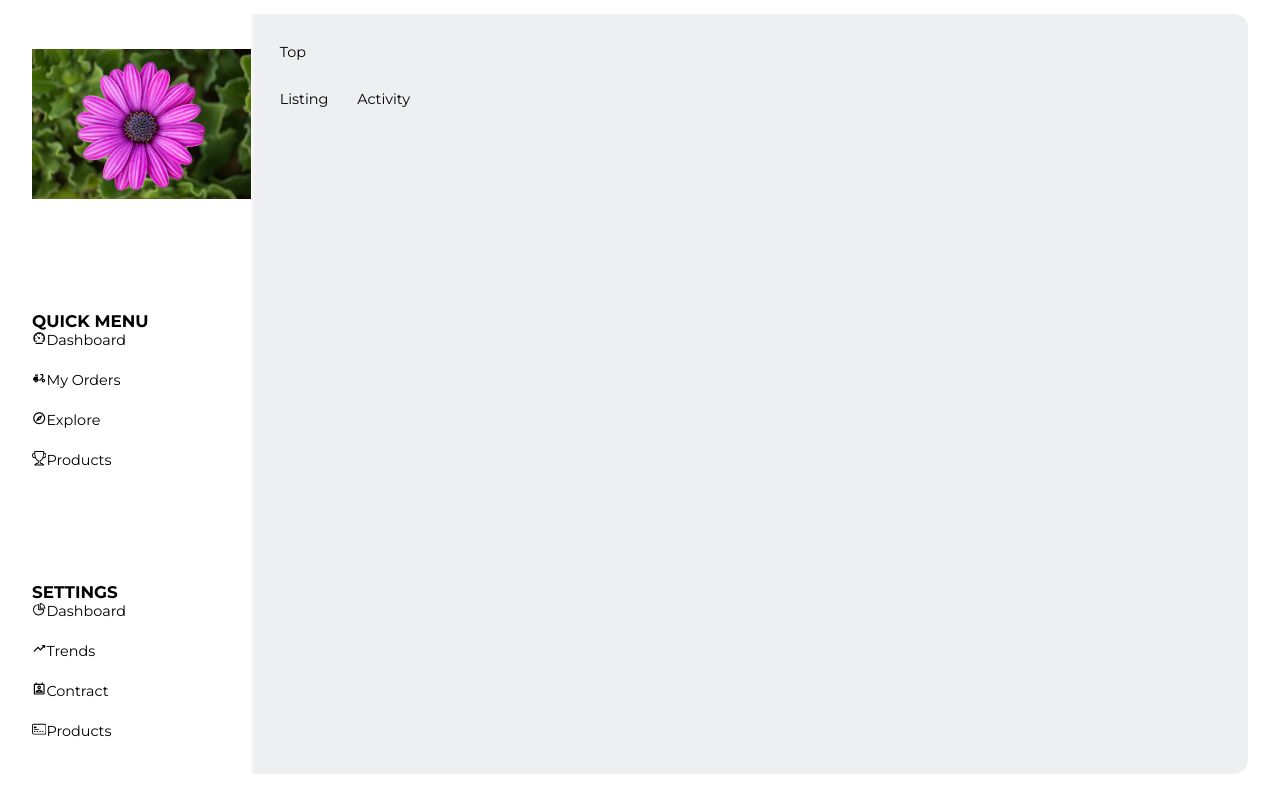
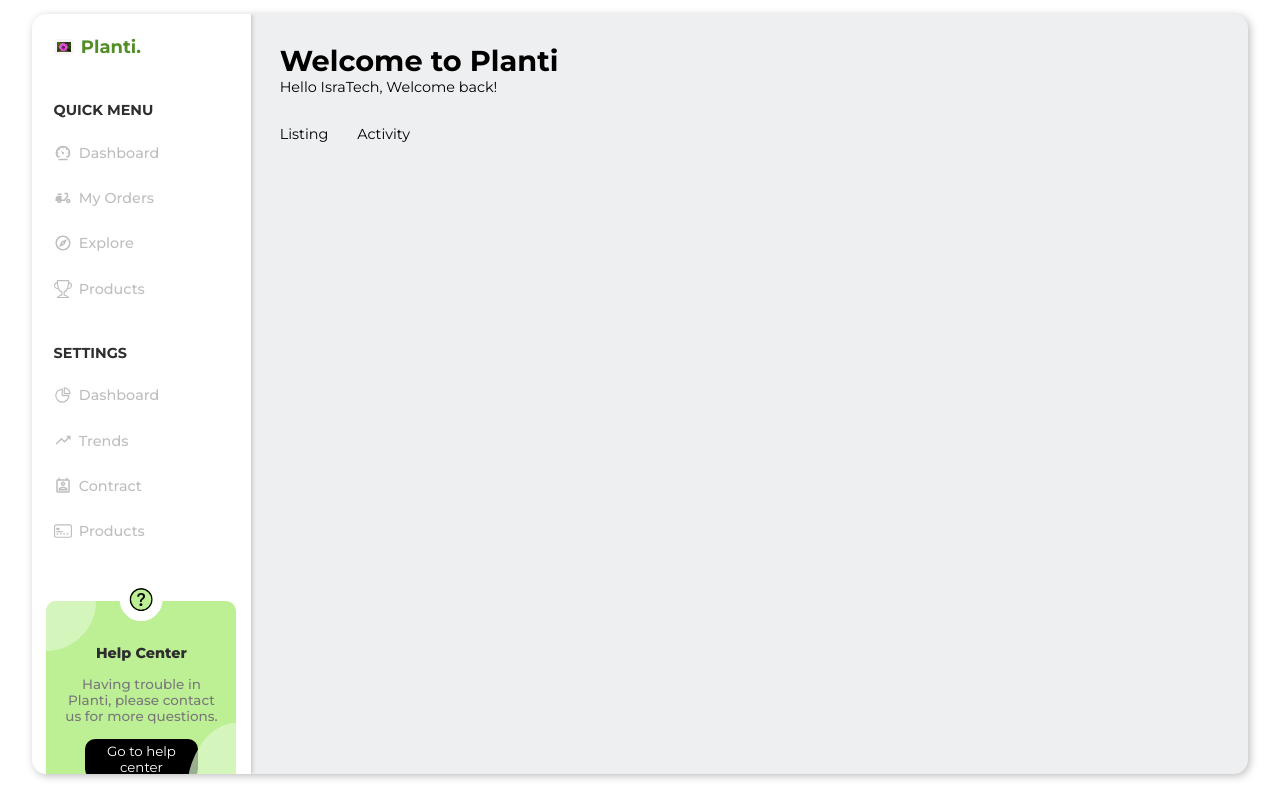
Before and after one commit to JEWOOLAFAVOUR/Plant-Dashboard-, a React (Vite) app: page / in a window 1280 px wide. Built offline with nearby package versions, Linux system fonts and the light colour scheme.

Commit message:
new psushsh

```diff
--- a/src/App.css
+++ b/src/App.css
@@ -101,3 +101,9 @@ body {
     border-radius: 1rem;
     box-shadow: 2px 2px 8px var(--greyText);
 }
+
+/* Hide the scroll thumb  */
+
+::-webkit-scrollbar {
+    display: none;
+}
--- a/src/components/BodySection/TopSection/Top.jsx
+++ b/src/components/BodySection/TopSection/Top.jsx
@@ -3,8 +3,20 @@ import './top.css'
 
 const Top = () => {
     return (
-        <div>Top</div>
+        <div className="topSection">
+            <div className="headerSection flex">
+                <div className="title">
+                    <h1>Welcome to Planti</h1>
+                    <p>Hello IsraTech, Welcome back!</p>
+                </div>
+
+                <div className="searchBar flex">
+                    {/* <input type="text" placeholder='Search Dashboard' /> */}
+                </div>
+            </div>
+        </div>
     )
 }
 
+
 export default Top
--- a/src/components/SideBarSection/SideBar.jsx
+++ b/src/components/SideBarSection/SideBar.jsx
@@ -14,11 +14,12 @@ import { AiOutlinePieChart } from 'react-icons/ai';
 import { BiTrendingUp } from 'react-icons/bi';
 import { MdOutlinePermContactCalendar } from 'react-icons/md';
 import { BsCreditCard2Front } from 'react-icons/bs';
+import { BsQuestionCircle } from 'react-icons/bs';
 
 const SideBar = () => {
     return (
         <div className='sideBar grid'>
-            <div className="logDiv flex">
+            <div className="logoDiv flex">
                 <img src={flower1} alt="Image Name" />
                 <h2>Planti.</h2>
             </div>
@@ -28,27 +29,31 @@ const SideBar = () => {
                 <ul className="menuLists grid">
                     {/* DASH ONE  */}
                     <li className="listItem">
-                        <a href="" className="menuLink"></a>
-                        <IoMdSpeedometer className='icons' />
+                        <a href="#" className="menuLink flex">
+                            <IoMdSpeedometer className='icon' />
                             <span className='smallText'>Dashboard</span>
+                        </a>
                     </li>
                     {/* DASH TWO */}
                     <li className="listItem">
-                        <a href="" className="menuLink"></a>
-                        <MdDeliveryDining className='icons' />
+                        <a href="#" className="menuLink flex">
+                            <MdDeliveryDining className='icon' />
                             <span className='smallText'>My Orders</span>
+                        </a>
                     </li>
                     {/* DASH THREE */}
                     <li className="listItem">
-                        <a href="" className="menuLink"></a>
-                        <MdOutlineExplore className='icons' />
+                        <a href="#" className="menuLink flex">
+                            <MdOutlineExplore className='icon' />
                             <span className='smallText'>Explore</span>
+                        </a>
                     </li>
                     {/* DASH FOUR */}
                     <li className="listItem">
-                        <a href="" className="menuLink"></a>
-                        <BsTrophy className='icons' />
+                        <a href="#" className="menuLink flex">
+                            <BsTrophy className='icon' />
                             <span className='smallText'>Products</span>
+                        </a>
                     </li>
                 </ul>
             </div>
@@ -59,29 +64,46 @@ const SideBar = () => {
                 <ul className="menuLists grid">
                     {/* DASH ONE  */}
                     <li className="listItem">
-                        <a href="" className="menuLink"></a>
-                        <AiOutlinePieChart className='icons' />
+                        <a href="#" className="menuLink flex">
+                            <AiOutlinePieChart className='icon' />
                             <span className='smallText'>Dashboard</span>
+                        </a>
                     </li>
                     {/* DASH TWO */}
                     <li className="listItem">
-                        <a href="" className="menuLink"></a>
-                        <BiTrendingUp className='icons' />
+                        <a href="#" className="menuLink flex">
+                            <BiTrendingUp className='icon' />
                             <span className='smallText'>Trends</span>
+                        </a>
                     </li>
                     {/* DASH THREE */}
                     <li className="listItem">
-                        <a href="" className="menuLink"></a>
-                        <MdOutlinePermContactCalendar className='icons' />
+                        <a href="#" className="menuLink flex">
+                            <MdOutlinePermContactCalendar className='icon' />
                             <span className='smallText'>Contract</span>
+                        </a>
                     </li>
                     {/* DASH FOUR */}
                     <li className="listItem">
-                        <a href="" className="menuLink"></a>
-                        <BsCreditCard2Front className='icons' />
+                        <a href="#" className="menuLink flex">
+                            <BsCreditCard2Front className='icon' />
                             <span className='smallText'>Products</span>
+                        </a>
                     </li>
                 </ul>
+            </div>
+
+
+
+            <div className="sideBarCard">
+                <BsQuestionCircle className='icon' />
+                <div className="cardContent">
+                    <div className="circle1"></div>
+                    <div className="circle2"></div>
+                    <h3>Help Center</h3>
+                    <p>Having trouble in Planti, please contact us for more questions.</p>
+                    <button className='endBtn'>Go to help center</button>
+                </div>
             </div>
         </div>
     )
--- a/src/components/SideBarSection/sidebar.css
+++ b/src/components/SideBarSection/sidebar.css
@@ -6,7 +6,7 @@
   --blackColor: hsl(0, 0%, 18%);
   --textColor: hsl(240, 1%, 48%);
   --bgColor: hsl(220, 10%, 94%);
-  --greyText: hsl(190, 190%, 190%);
+  --greyText: rgb(190, 190, 190);
   --inputColor: hsl(330, 12%, 97%);
   /* FONT  */
   --biggestFontSize: 2.5rem;
@@ -36,4 +36,121 @@
   background: var(--inputColor);
   border-radius: 2px;
   padding: 0.2rem;
+}
+.sideBar .logoDiv h2 {
+  font-size: var(--h2FontSize);
+  color: var(--PrimaryColor);
+}
+.sideBar .menuDiv .divTitle,
+.sideBar .settingsDiv .divTitle {
+  font-size: var(--h3);
+  color: var(--blackColor);
+  padding: 0 1.5rem 1.5rem;
+}
+.sideBar .menuDiv .menuLists .listItem,
+.sideBar .settingsDiv .menuLists .listItem {
+  padding: 0.2rem 1.5rem;
+  width: 100%;
+  position: relative;
+}
+.sideBar .menuDiv .menuLists .listItem::before,
+.sideBar .settingsDiv .menuLists .listItem::before {
+  position: absolute;
+  content: "";
+  height: 0%;
+  left: 0;
+  width: 5px;
+  bottom: 0;
+  border-top-right-radius: 10px;
+  border-bottom-right-radius: 10px;
+  background: var(--PrimaryColor);
+}
+.sideBar .menuDiv .menuLists .listItem .menuLink,
+.sideBar .settingsDiv .menuLists .listItem .menuLink {
+  color: var(--greyText);
+  font-weight: 500;
+}
+.sideBar .menuDiv .menuLists .listItem .menuLink .icon,
+.sideBar .settingsDiv .menuLists .listItem .menuLink .icon {
+  margin-right: 0.5rem;
+}
+.sideBar .menuDiv .menuLists .listItem:hover .menuLink,
+.sideBar .settingsDiv .menuLists .listItem:hover .menuLink {
+  color: var(--PrimaryColor);
+  transition: 0;
+}
+.sideBar .menuDiv .menuLists .listItem:hover::before,
+.sideBar .settingsDiv .menuLists .listItem:hover::before {
+  height: 100%;
+  transition: 0.3s ease;
+}
+.sideBar .sideBarCard {
+  width: 100%;
+  padding: 1rem;
+  text-align: center;
+  position: relative;
+}
+.sideBar .sideBarCard .icon {
+  position: absolute;
+  background: var(--HoverColor);
+  border: 10px solid var(--whiteColor);
+  font-size: 3rem;
+  border-radius: 50%;
+  top: -8px;
+  right: 50%;
+  transform: translate(50%);
+  z-index: 100;
+}
+.sideBar .sideBarCard .cardContent {
+  position: relative;
+  padding: 1rem;
+  background: var(--HoverColor);
+  border-radius: 10px;
+  overflow: hidden;
+}
+.sideBar .sideBarCard .cardContent h3 {
+  font-size: var(--h3FontSize);
+  margin-top: 1rem;
+  padding: 1rem 0;
+  font-weight: 800;
+  color: var(--blackColor);
+}
+.sideBar .sideBarCard .cardContent p {
+  font-size: var(--normalFontSize);
+  color: var(--textColor);
+  padding-bottom: 1rem;
+  font-weight: 500;
+}
+.sideBar .sideBarCard .cardContent .endBtn {
+  width: 70%;
+  height: 40px;
+  border: none;
+  border-radius: 10px;
+  cursor: pointer;
+  color: var(--whiteColor);
+  background: black;
+}
+.sideBar .sideBarCard .cardContent .endBtn:hover {
+  background: black;
+  color: var(--whiteColor);
+}
+.sideBar .sideBarCard .cardContent .circle1,
+.sideBar .sideBarCard .cardContent .circle2 {
+  position: absolute;
+  background-color: var(--paleGreen);
+  border-radius: 50%;
+  opacity: 0.7;
+}
+.sideBar .sideBarCard .cardContent .circle1 {
+  height: 100px;
+  width: 100px;
+  top: -50px;
+  left: -50px;
+}
+.sideBar .sideBarCard .cardContent .circle2 {
+  height: 150px;
+  width: 100px;
+  bottom: -80px;
+  right: -50px;
+  z-index: 1;
 }/*# sourceMappingURL=sidebar.css.map */
--- a/src/components/SideBarSection/sidebar.scss
+++ b/src/components/SideBarSection/sidebar.scss
@@ -6,7 +6,8 @@
   --blackColor: hsl(0, 0%, 18%);
   --textColor: hsl(240, 1%, 48%);
   --bgColor: hsl(220, 10%, 94%);
-  --greyText: hsl(190, 190%, 190%);
+  //   --greyText: hsl(240, 1%, 48%);
+  --greyText: rgb(190, 190, 190);
   --inputColor: hsl(330, 12%, 97%);
 
   /* FONT  */
@@ -38,5 +39,137 @@
       border-radius: 2px;
       padding: 0.2rem;
     }
+
+    h2 {
+      font-size: var(--h2FontSize);
+      color: var(--PrimaryColor);
+    }
+  }
+
+  .menuDiv,
+  .settingsDiv {
+    .divTitle {
+      font-size: var(--h3);
+      color: var(--blackColor);
+      padding: 0 1.5rem 1.5rem;
+    }
+
+    .menuLists {
+      .listItem {
+        padding: 0.2rem 1.5rem;
+        width: 100%;
+        position: relative;
+
+        &::before {
+          position: absolute;
+          content: "";
+          height: 0%;
+          left: 0;
+          width: 5px;
+          bottom: 0;
+          border-top-right-radius: 10px;
+          border-bottom-right-radius: 10px;
+          background: var(--PrimaryColor);
+        }
+
+        .menuLink {
+          color: var(--greyText);
+          font-weight: 500;
+
+          .icon {
+            margin-right: 0.5rem;
+          }
+        }
+
+        &:hover .menuLink {
+          color: var(--PrimaryColor);
+          transition: 0;
+        }
+
+        &:hover::before {
+          height: 100%;
+          transition: 0.3s ease;
+        }
+      }
+    }
+  }
+
+  .sideBarCard {
+    width: 100%;
+    padding: 1rem;
+    text-align: center;
+    position: relative;
+
+    .icon {
+      position: absolute;
+      background: var(--HoverColor);
+      border: 10px solid var(--whiteColor);
+      font-size: 3rem;
+      border-radius: 50%;
+      top: -8px;
+      right: 50%;
+      transform: translate(50%);
+      z-index: 100;
+    }
+
+    .cardContent {
+      position: relative;
+      padding: 1rem;
+      background: var(--HoverColor);
+      border-radius: 10px;
+      overflow: hidden;
+
+      h3 {
+        font-size: var(--h3FontSize);
+        margin-top: 1rem;
+        padding: 1rem 0;
+        font-weight: 800;
+        color: var(--blackColor);
+      }
+
+      p {
+        font-size: var(--normalFontSize);
+        color: var(--textColor);
+        padding-bottom: 1rem;
+        font-weight: 500;
+      }
+
+      .endBtn {
+        width: 70%;
+        height: 40px;
+        border: none;
+        border-radius: 10px;
+        cursor: pointer;
+        color: var(--whiteColor);
+        background: black;
+      }
+      .endBtn:hover {
+        background: black;
+        color: var(--whiteColor);
+      }
+
+      .circle1,
+      .circle2 {
+        position: absolute;
+        background-color: var(--paleGreen);
+        border-radius: 50%;
+        opacity: 0.7;
+      }
+
+      .circle1 {
+        height: 100px;
+        width: 100px;
+        top: -50px;
+        left: -50px;
+      }
+
+      .circle2 {
+        height: 150px;
+        width: 100px;
+        bottom: -80px;
+        right: -50px;
+        z-index: 1;
+      }
+    }
   }
 }
```
Also changed, not shown: 1 other file (tests, documents, lock files or other folders). Lines whose indentation alone changed are shown as unchanged.
